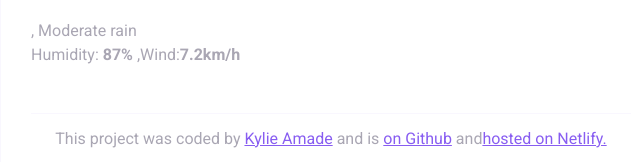
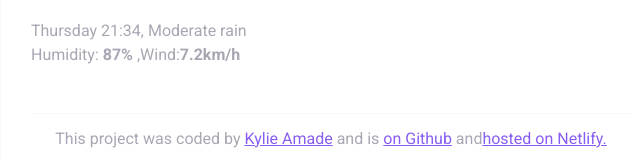
Before and after one commit to kylie-amade/weatherapp, a plain HTML site: page index.html in a window 1280 px wide. Shown: the part 271-433 px from the top of the page, 309-949 px from the left. Drawn offline with nearby package versions, Linux system fonts and the light colour scheme.

Commit message:
added changes

```diff
--- a/new.js
+++ b/new.js
@@ -16,7 +16,31 @@ function search(event) {
 
   axios.get(apiUrl).then(displayTemperature);
 }
-
+function formatDate(date){
+    let minutes = date.getMinutes();
+    let hours = date.getHours();
+    let day = date.getDay();
+    if (minutes<10){
+        minutes = `0${minutes}`;
+    }
+    if (hours<10){
+        hours = `0${hours}`;
+    }
+    let days = [
+        "Sunday",
+        "Monday",
+        "Tuesday",
+        "Wednesday",
+        "Thursday",
+        "Friday",
+        "Saturday",
+    ];
+    let formattedDay = days[day];
+    return`${formattedDay} ${hours}:${minutes}`;
+}
+let currentDateElement = document.querySelector("#current-date");
+let currentDate = new Date();
+currentDateElement.innerHTML = formatDate(currentDate);
 
 let searchForm = document.querySelector("#search-form");
 searchForm.addEventListener("submit", search);
```
Also changed, not shown: index.html (+12 -7 lines).
